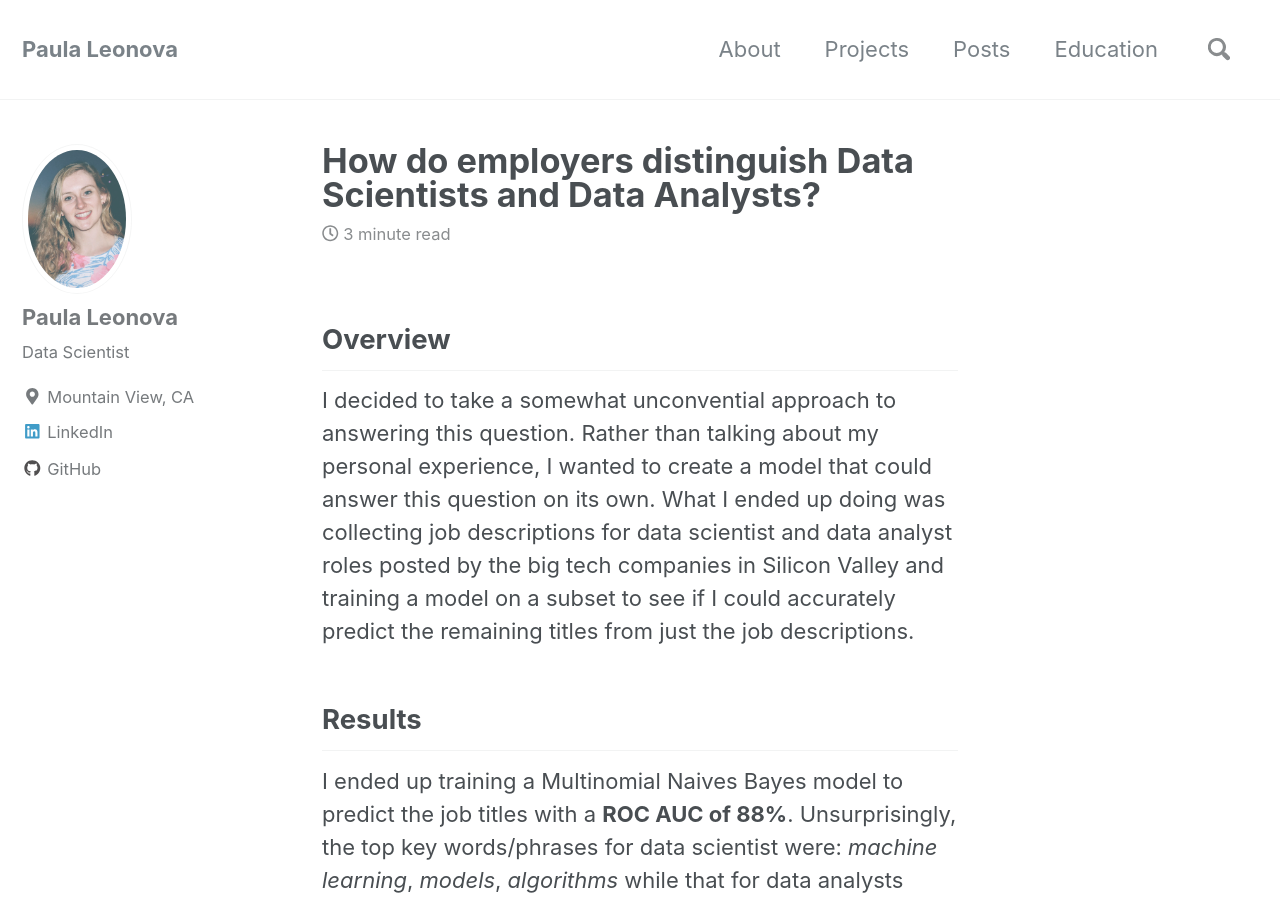
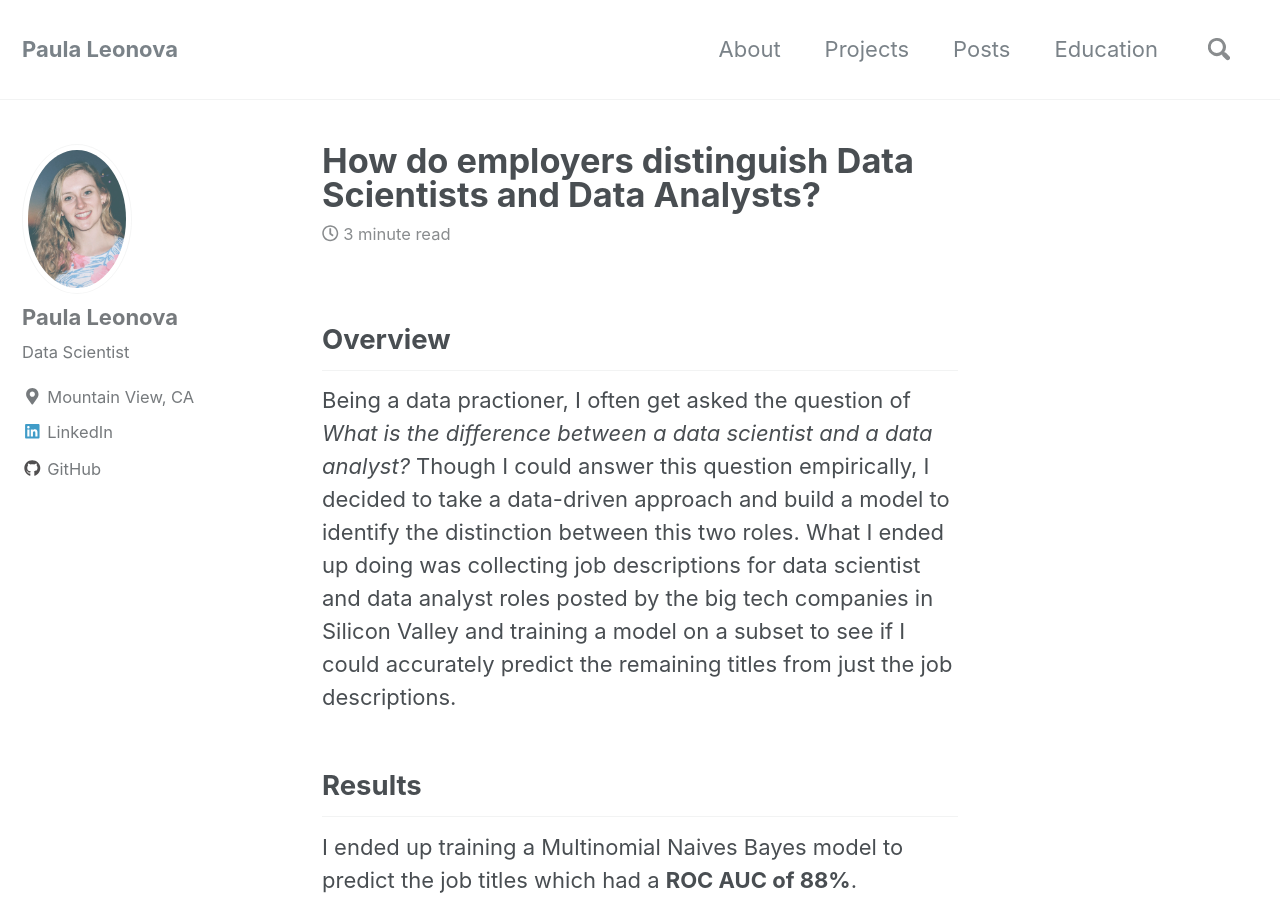
Before and after one commit to pleonova/pleonova.github.io, a Jekyll site: the page built from _posts/2018-08-21-jd-classification.md, in a window 1280 px wide and 900 px high. Built offline with Jekyll 4.4.1, drawn with Linux system fonts in a browser that asks for light colours; nearby versions of some CDN libraries.

Commit message:
Edit Overview description

```diff
--- a/_posts/2018-08-21-jd-classification.md
+++ b/_posts/2018-08-21-jd-classification.md
@@ -7,10 +7,10 @@ mathjax: true
 ---
 
 ## Overview
-I decided to take a somewhat unconvential approach to answering this question. Rather than talking about my personal experience, I wanted to create a model that could answer this question on its own. What I ended up doing was collecting job descriptions for data scientist and data analyst roles posted by the big tech companies in Silicon Valley and training a model on a subset to see if I could accurately predict the remaining titles from just the job descriptions.
+Being a data practioner, I often get asked the question of *What is the difference between a data scientist and a data analyst?* Though I could answer this question empirically, I decided to take a data-driven approach and build a model to identify the distinction between this two roles. What I ended up doing was collecting job descriptions for data scientist and data analyst roles posted by the big tech companies in Silicon Valley and training a model on a subset to see if I could accurately predict the remaining titles from just the job descriptions.
 
 ## Results
-I ended up training a Multinomial Naives Bayes model to predict the job titles with a **ROC AUC of 88%**. Unsurprisingly, the top key words/phrases for data scientist were: *machine learning*, *models*, *algorithms* while that for data analysts were: *reports*, *dashboards*, and *excel*.
+I ended up training a Multinomial Naives Bayes model to predict the job titles which had a **ROC AUC of 88%**. Unsurprisingly, the top key words/phrases for data scientist were: *machine learning*, *models*, *algorithms* while that for data analysts were: *reports*, *dashboards*, and *excel*.
 
 ## Takeaways
 **Examining the results that my model classified incorrectly actually gives insight into employers and their expectations.**
```
